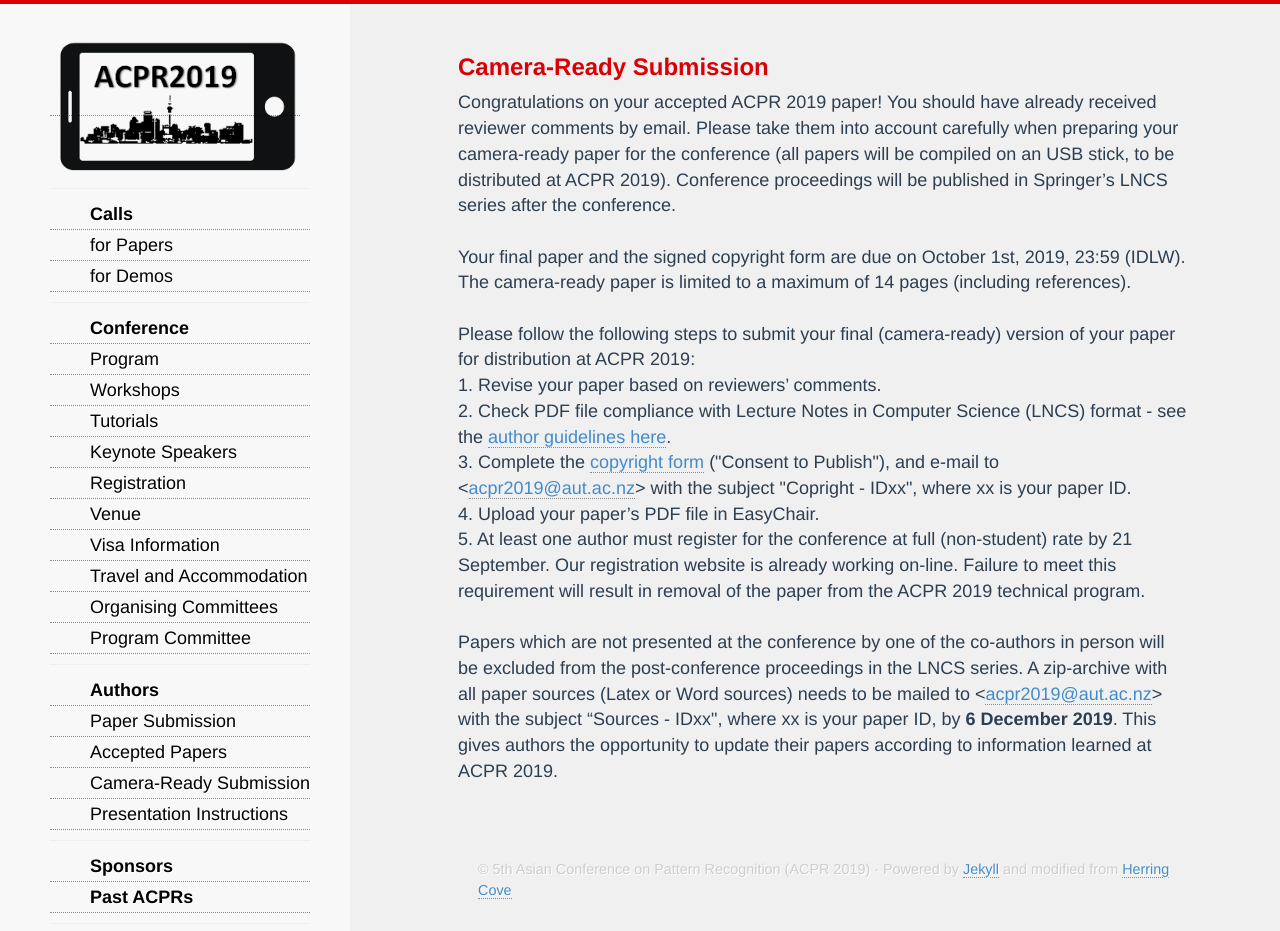
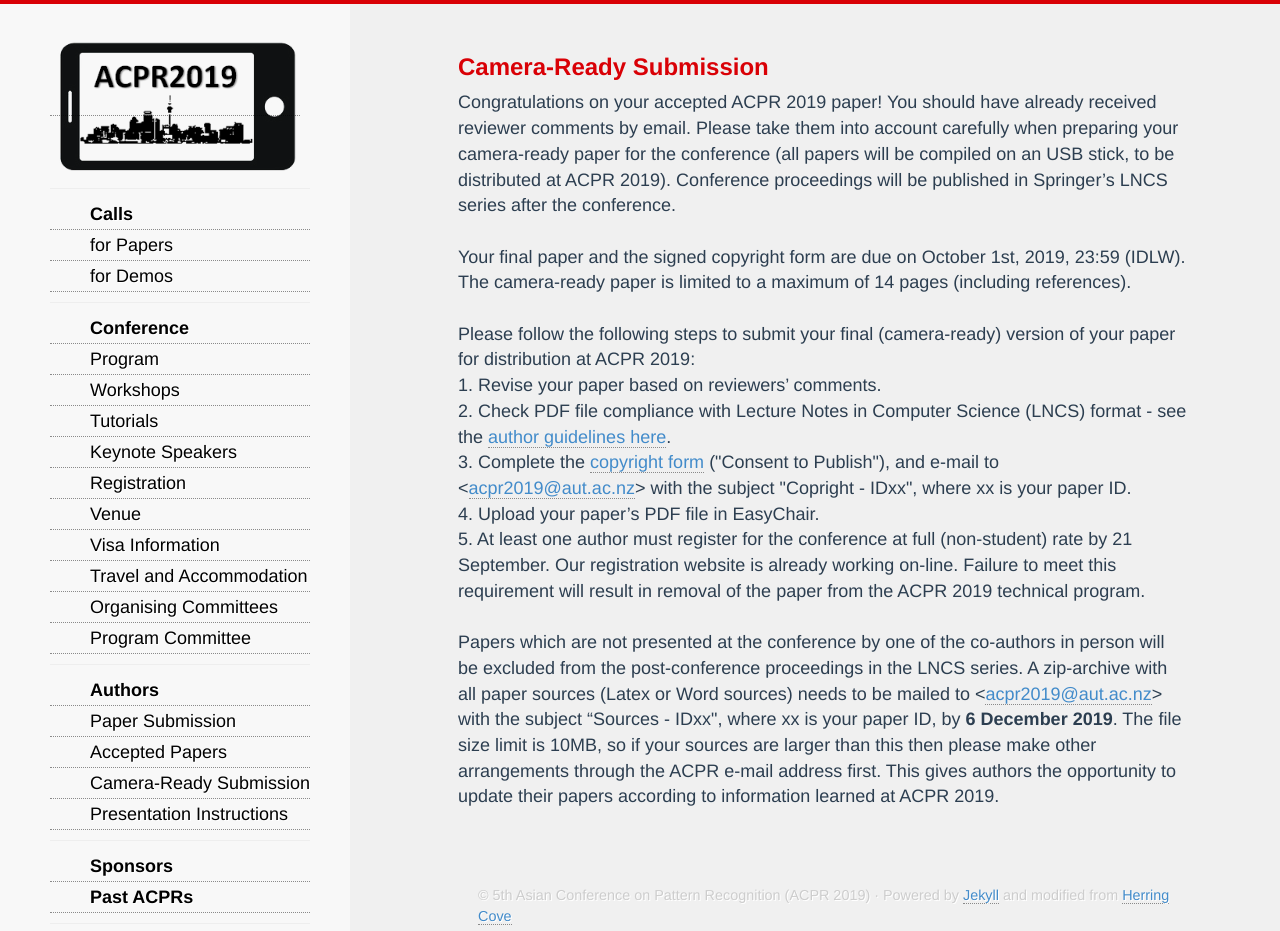
Before and after one commit to AndrewChenUoA/ACPR2019, a Jekyll site: the page built from camera-ready.html, in a window 1280 px wide and 931 px high. Built offline with Jekyll 4.4.1, drawn with Linux system fonts in a browser that asks for light colours; nearby versions of some CDN libraries; Markdown is read by kramdown in place of the engine named in the settings.

Commit message:
Add size limit

```diff
--- a/camera-ready.html
+++ b/camera-ready.html
@@ -11,5 +11,5 @@
 3.	Complete the <a href="images/Copyright_IDxx.pdf">copyright form</a> ("Consent to Publish"), and e-mail to <<a href="mailto:acpr2019@aut.ac.nz">acpr2019@aut.ac.nz</a>> with the subject "Copright - IDxx", where xx is your paper ID.<br/>
 4.	Upload your paper’s PDF file in EasyChair.<br/>
 5.	At least one author must register for the conference at full (non-student) rate by 21 September. Our registration website is already working on-line. Failure to meet this requirement will result in removal of the paper from the ACPR 2019 technical program.<br/><br/>
-Papers which are not presented at the conference by one of the co-authors in person will be excluded from the post-conference proceedings in the LNCS series. A zip-archive with all paper sources (Latex or Word sources) needs to be mailed to <<a href="mailto:acpr2019@aut.ac.nz">acpr2019@aut.ac.nz</a>> with the subject “Sources - IDxx", where xx is your paper ID, by <b>6 December 2019</b>. This gives authors the opportunity to update their papers according to information learned at ACPR 2019.
+Papers which are not presented at the conference by one of the co-authors in person will be excluded from the post-conference proceedings in the LNCS series. A zip-archive with all paper sources (Latex or Word sources) needs to be mailed to <<a href="mailto:acpr2019@aut.ac.nz">acpr2019@aut.ac.nz</a>> with the subject “Sources - IDxx", where xx is your paper ID, by <b>6 December 2019</b>. The file size limit is 10MB, so if your sources are larger than this then please make other arrangements through the ACPR e-mail address first. This gives authors the opportunity to update their papers according to information learned at ACPR 2019.
 </div>
```
